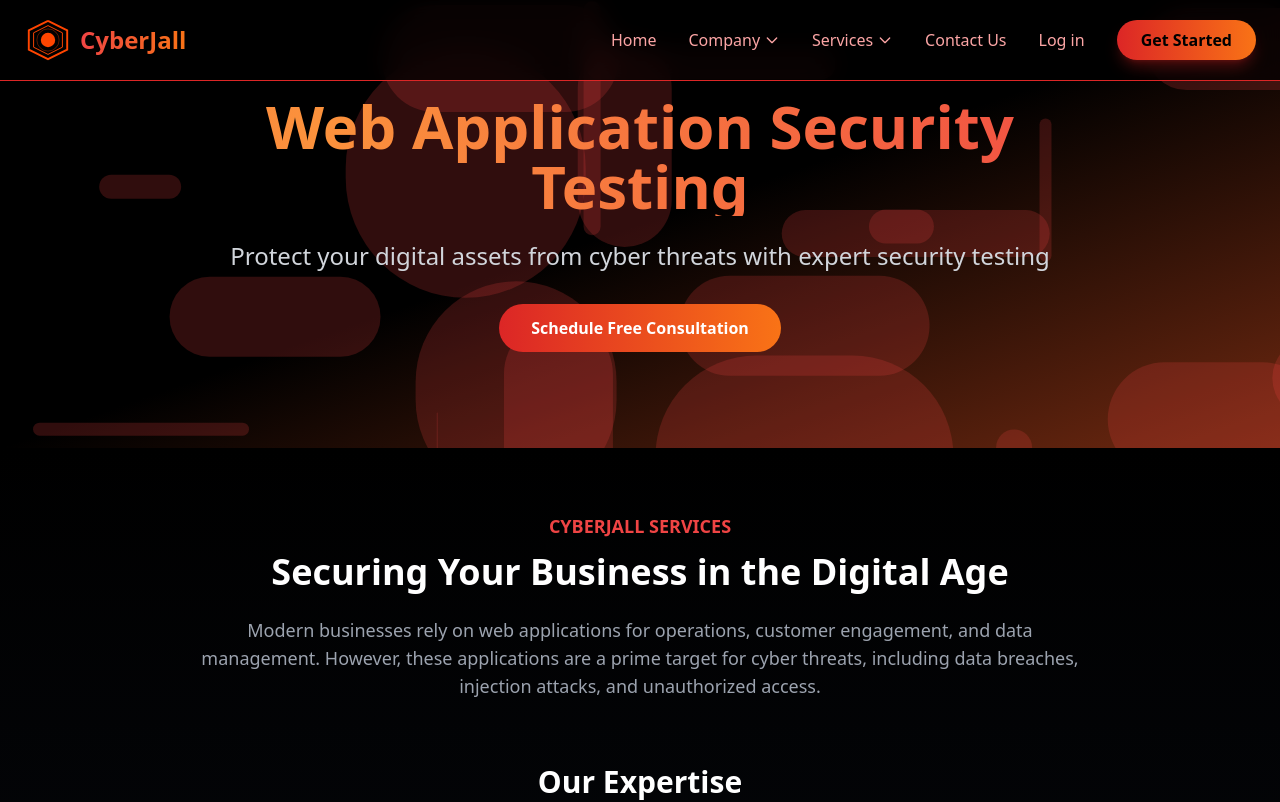
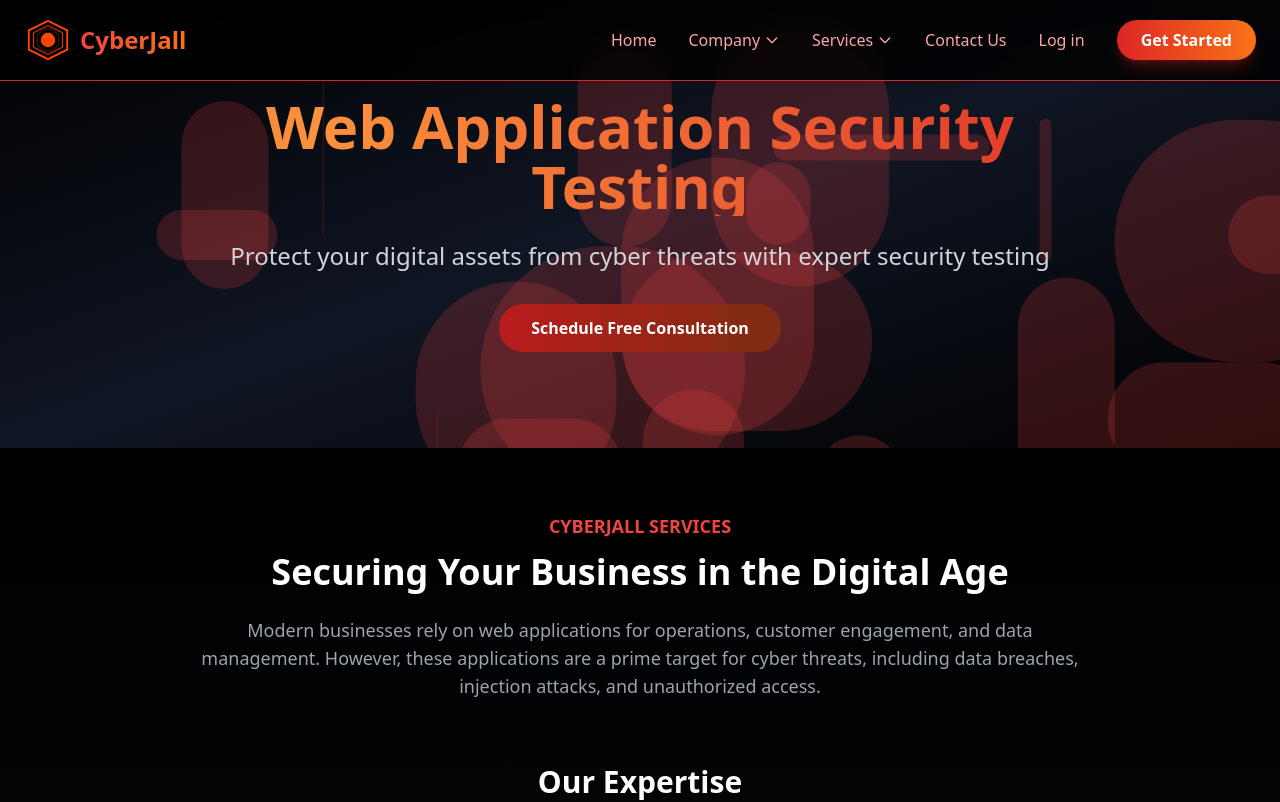
Before and after one commit to Mastermind730/CyberJall, a Next.js app: page /services in a window 1280 px wide. Shown: the top 802 px of the page. Built offline with nearby package versions, Linux system fonts and the light colour scheme.

Commit message:
checkpoint for theme

```diff
--- /dev/null
+++ b/src/app/components/Background.tsx
@@ -0,0 +1,58 @@
+"use client";
+import { motion } from "framer-motion";
+import { useEffect, useState } from "react";
+
+export default function DynamicBackground() {
+  const [isMounted, setIsMounted] = useState(false);
+
+  useEffect(() => {
+    setIsMounted(true);
+  }, []);
+
+  if (!isMounted) return null;
+
+  return (
+    <div className="fixed inset-0 -z-50 overflow-hidden pointer-events-none">
+      {/* Base gradient */}
+      <div className="absolute inset-0 bg-gradient-to-br from-black via-gray-900 to-black" />
+
+      {/* Floating red particles */}
+      {Array.from({ length: 15 }).map((_, i) => (
+        <motion.div
+          key={i}
+          className="absolute rounded-full bg-red-900/20 blur-[80px]"
+          style={{
+            top: `${Math.random() * 120 - 10}%`,
+            left: `${Math.random() * 120 - 10}%`,
+            width: `${Math.random() * 500 + 100}px`,
+            height: `${Math.random() * 500 + 100}px`,
+          }}
+          animate={{
+            x: [0, Math.random() * 300 - 150],
+            y: [0, Math.random() * 300 - 150],
+            opacity: [0.1, 0.3, 0.1],
+          }}
+          transition={{
+            duration: 30 + Math.random() * 40,
+            repeat: Infinity,
+            repeatType: "reverse",
+            ease: "linear",
+          }}
+        />
+      ))}
+
+      {/* Binary code grid */}
+      <div
+        className="absolute inset-0 opacity-10"
+        style={{
+          backgroundImage: `
+            linear-gradient(to right, rgba(239, 68, 68, 0.15) 1px, transparent 1px),
+            linear-gradient(to bottom, rgba(239, 68, 68, 0.15) 1px, transparent 1px)
+          `,
+          backgroundSize: "30px 30px",
+          maskImage: "radial-gradient(ellipse at center, black 30%, transparent 70%)",
+        }}
+      />
+    </div>
+  );
+}
--- a/src/app/contact_us/page.tsx
+++ b/src/app/contact_us/page.tsx
@@ -54,7 +54,7 @@ const ContactPage = () => {
   }, []);
 
   return (
-    <section className="min-h-screen bg-gradient-to-l from-blue-400  to-purple-800 overflow-hidden relative">
+    <section className="min-h-screen bg-gradient-to-bl from-red-900 via-gray-800 to-black overflow-hidden relative">
       {/* Cosmic Background Elements */}
       <div className="absolute inset-0 overflow-hidden">
         {/* Stars */}
--- a/src/app/globals.css
+++ b/src/app/globals.css
@@ -1,3 +1,10 @@
 @tailwind base;
 @tailwind components;
 @tailwind utilities;
+
+.bg-gradient-radial {
+  background: radial-gradient(ellipse at center, var(--tw-gradient-stops));
+  background-size: cover;
+  background-attachment: fixed;
+  background-repeat: no-repeat;
+}
--- a/src/app/layout.tsx
+++ b/src/app/layout.tsx
@@ -1,9 +1,9 @@
 import type { Metadata } from "next";
 import { Geist, Geist_Mono } from "next/font/google";
 import "./globals.css";
-// import { ClerkProvider } from "@clerk/nextjs";
 import NewNavbar from "./components/NewNavbar";
 import Footer from "./components/Footer";
+import DynamicBackground from "./components/Background";
 
 const geistSans = Geist({
   variable: "--font-geist-sans",
@@ -17,7 +17,7 @@ const geistMono = Geist_Mono({
 
 export const metadata: Metadata = {
   title: "Cyberjall",
-  description: "Generated by create next app",
+  description: "Next-gen cybersecurity solutions",
 };
 
 export default function RootLayout({
@@ -26,15 +26,17 @@ export default function RootLayout({
   children: React.ReactNode;
 }>) {
   return (
+    <html lang="en" className="!scroll-smooth">
+      <body className={`${geistSans.variable} ${geistMono.variable} bg-black text-white antialiased`}>
+        {/* Background for ALL pages */}
+        <DynamicBackground />
 
-    <html lang="en">
-      <body
-        className={`${geistSans.variable} ${geistMono.variable} antialiased`}
-      >
-              <NewNavbar />
-
-        {children}
-        <Footer/>
+        {/* Content wrapper with higher z-index */}
+        <div className="relative z-10 min-h-screen flex flex-col">
+          <NewNavbar />
+          <main className="flex-1">{children}</main>
+          <Footer />
+        </div>
       </body>
     </html>
   );
--- a/src/app/services/api_testing/page.tsx
+++ b/src/app/services/api_testing/page.tsx
@@ -291,7 +291,7 @@ export default function ApiPentesting() {
   );
 
   return (
-    <div className="min-h-screen bg-gray-900 mt-10 text-white overflow-hidden">
+    <div className="min-h-screen bg-gradient-to-bl from-red-900 via-gray-800 to-black mt-10 text-white overflow-hidden">
       {/* Hero Section */}
       <section className="relative py-16 px-4 sm:px-6 lg:px-8">
         <div className="absolute inset-0 overflow-hidden">
@@ -351,7 +351,7 @@ export default function ApiPentesting() {
       </section>
 
       {/* Why You Need Section */}
-      <section className="py-16 px-4 sm:px-6 lg:px-8 bg-gradient-to-b from-gray-900 to-black">
+      <section className="py-16 px-4 sm:px-6 lg:px-8 bg-gradient-radial from-red-900 via-gray-800 to-black">
         <div className="max-w-6xl mx-auto">
           <motion.div
             initial={{ opacity: 0, y: 30 }}
@@ -420,7 +420,7 @@ export default function ApiPentesting() {
       </section>
 
       {/* Our Expertise Section */}
-      <section className="py-16 px-4 sm:px-6 lg:px-8 relative overflow-hidden bg-black">
+      <section className="py-16 px-4 sm:px-6 lg:px-8 relative overflow-hidden bg-gradient-radial from-red-900 via-gray-800 to-black">
         <div className="absolute inset-0">
           <svg className="absolute w-full h-full opacity-5" viewBox="0 0 800 800">
             <path d="M0,100 L800,100 M0,200 L800,200 M0,300 L800,300 M0,400 L800,400 M0,500 L800,500 M0,600 L800,600 M0,700 L800,700" stroke="url(#apiGradient)" strokeWidth="2" />
@@ -485,7 +485,7 @@ export default function ApiPentesting() {
         </div>
       </section>
 
-      <div className="grid grid-cols-1 md:grid-cols-3 gap-8">
+      <div className="grid bg-gradient-radial from-red-900 via-gray-800 to-black grid-cols-1 md:grid-cols-3 gap-8">
                         {plans.map((plan, index) => (
                           <motion.div
                             key={index}
@@ -559,7 +559,7 @@ export default function ApiPentesting() {
 
 
       {/* How It Works Section */}
-      <section className="py-16 px-4 sm:px-6 lg:px-8 bg-gradient-to-b from-black to-gray-900">
+      <section className="py-16 px-4 sm:px-6 lg:px-8 bg-gradient-radial from-red-900 via-gray-800 to-black">
         <div className="max-w-6xl mx-auto">
           <motion.div
             initial={{ opacity: 0, y: 30 }}
@@ -569,7 +569,7 @@ export default function ApiPentesting() {
             className="text-center mb-12"
           >
             <h2 className="text-3xl md:text-4xl font-bold text-white mb-2">How It Works</h2>
-            <div className="w-24 h-1 bg-gradient-to-r from-red-500 to-orange-500 mx-auto mb-8"></div>
+            <div className="w-24 h-1 bg-gradient-radial from-red-900 via-gray-800 to-black mx-auto mb-8"></div>
           </motion.div>
 
           <div className="relative">
--- a/src/app/services/page.tsx
+++ b/src/app/services/page.tsx
@@ -110,7 +110,7 @@ export default function Services() {
         <>
           <div className="relative overflow-hidden">
             <div className="absolute inset-0 z-0">
-              <div className="absolute inset-0 bg-gradient-to-br from-black via-black to-orange-900 opacity-90"></div>
+<div className="absolute inset-0 bg-gradient-to-br from-black via-gray-900 to-black opacity-90"></div>
               <div className="absolute top-0 left-0 w-full h-full">
                 {[...Array(20)].map((_, i) => (
                   <motion.div
@@ -144,7 +144,7 @@ export default function Services() {
                 className="text-center max-w-4xl mx-auto"
               >
                 <motion.h1
-                  className="text-5xl md:text-6xl font-bold mb-6 text-transparent bg-clip-text bg-gradient-to-r from-red-500 via-orange-400 to-red-500"
+                  className="text-5xl md:text-6xl font-bold mb-6 text-transparent bg-clip-text bg-gradient-to-r from-red-600 via-orange-400 to-red-600"
                   animate={{
                     backgroundPosition: ['0% 50%', '100% 50%', '0% 50%']
                   }}
@@ -161,7 +161,7 @@ export default function Services() {
                   Protect your digital assets from cyber threats with expert security testing
                 </motion.p>
                 <motion.button
-                  className="bg-gradient-to-r from-red-600 to-orange-500 text-white font-bold py-3 px-8 rounded-full hover:shadow-lg hover:shadow-red-500/30 transition duration-300"
+                  className="bg-gradient-to-r from-red-700 to-orange-900 text-white font-bold py-3 px-8 rounded-full hover:shadow-lg hover:shadow-red-900/50 transition duration-300"
                   whileHover={{ scale: 1.05 }}
                   whileTap={{ scale: 0.95 }}
                 >
@@ -222,7 +222,7 @@ export default function Services() {
                     <motion.div
                       key={index}
                       variants={fadeIn}
-                      className="bg-gradient-to-br from-gray-900 to-gray-800 p-8 rounded-xl border border-gray-800 hover:border-red-500/30 transition-all duration-300 hover:shadow-lg hover:shadow-red-500/10"
+                      className="bg-gradient-to-br from-gray-900 to-gray-800 p-8 rounded-xl border border-gray-800 hover:border-red-500/30 transition-all duration-300 hover:shadow-lg hover:shadow-red-900/30"
                     >
                       <div className="mb-6">
                         {service.icon}
@@ -254,7 +254,7 @@ export default function Services() {
                       className="flex gap-6 items-start"
                     >
                       <div className="relative flex-shrink-0">
-                        <div className="w-16 h-16 rounded-full bg-gradient-to-br from-red-600 to-orange-500 flex items-center justify-center">
+                        <div className="w-16 h-16 rounded-full bg-gradient-to-br from-red-700 to-orange-900 flex items-center justify-center">
                           {step.icon}
                         </div>
                         {index < howItWorks.length - 1 && (
@@ -294,7 +294,7 @@ export default function Services() {
                       key={index}
                       variants={fadeIn}
                       className={`bg-gradient-to-br from-gray-900 to-gray-800 rounded-xl overflow-hidden transition-all duration-300 ${
-                        plan.popular ? 'border-2 border-red-500 relative' : 'border border-gray-800'
+                        plan.popular ? 'border-2 border-red-600 relative' : 'border border-gray-800'
                       }`}
                     >
                       {plan.popular && (
@@ -330,7 +330,7 @@ export default function Services() {
                           whileTap={{ scale: 0.98 }}
                           className={`w-full py-3 px-4 rounded-lg font-semibold transition ${
                             plan.popular
-                              ? 'bg-gradient-to-r from-red-600 to-orange-500 text-white'
+                              ? 'bg-gradient-to-r from-red-700 to-orange-900 text-white'
                               : 'bg-gray-800 text-white border border-gray-700 hover:border-red-500'
                           }`}
                         >
@@ -368,9 +368,9 @@ export default function Services() {
                 className="absolute inset-0"
                 animate={{
                   background: [
-                    'radial-gradient(circle at 20% 50%, rgba(255, 69, 0, 0.15) 0%, rgba(0, 0, 0, 0) 50%)',
-                    'radial-gradient(circle at 80% 50%, rgba(255, 69, 0, 0.15) 0%, rgba(0, 0, 0, 0) 50%)',
-                    'radial-gradient(circle at 20% 50%, rgba(255, 69, 0, 0.15) 0%, rgba(0, 0, 0, 0) 50%)'
+                    'radial-gradient(circle at 20% 50%, rgba(220, 38, 38, 0.25) 0%, rgba(0, 0, 0, 0) 50%)',
+                    'radial-gradient(circle at 80% 50%, rgba(220, 38, 38, 0.25) 0%, rgba(0, 0, 0, 0) 50%)',
+                    'radial-gradient(circle at 20% 50%, rgba(220, 38, 38, 0.25) 0%, rgba(0, 0, 0, 0) 50%)'
                   ]
                 }}
                 transition={{ duration: 15, repeat: Infinity, ease: "easeInOut" }}
```
